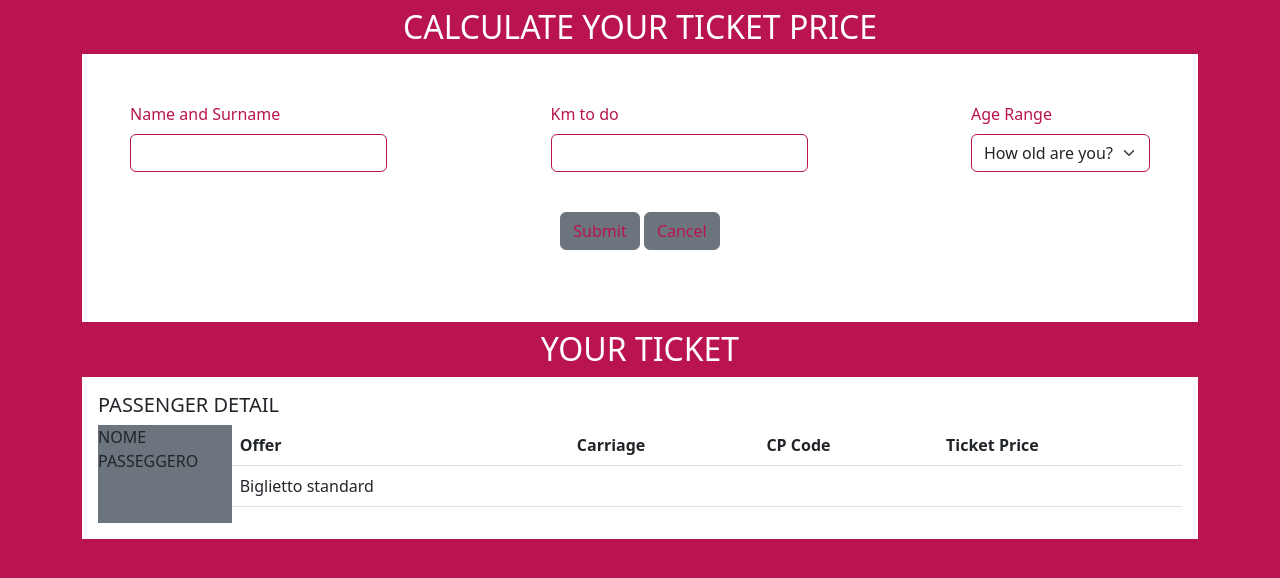
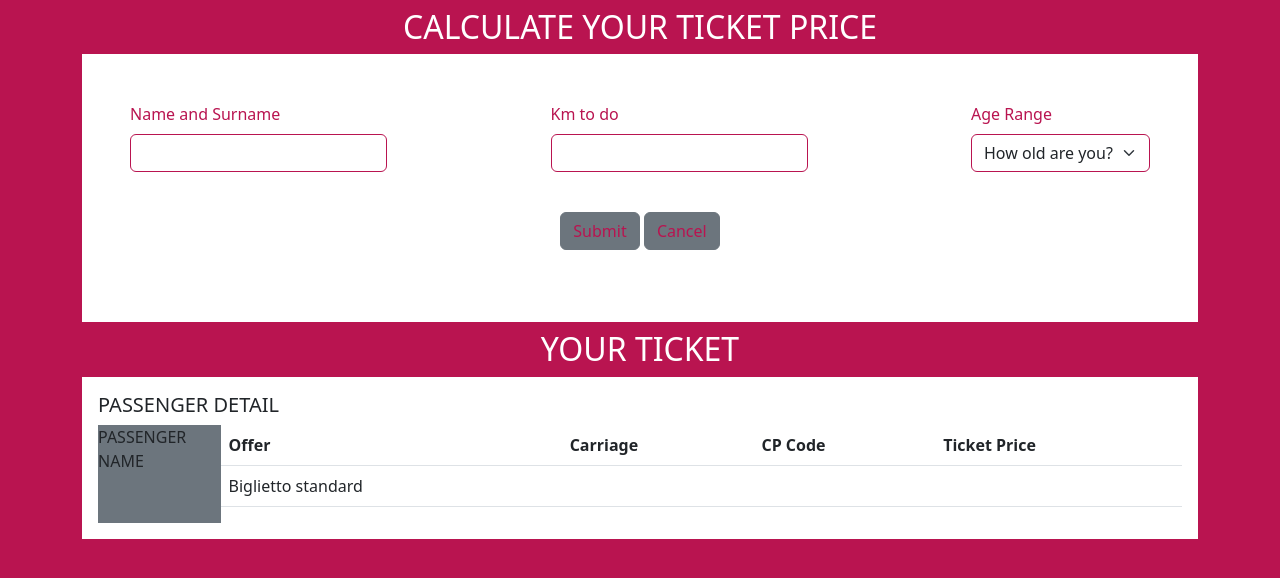
Before and after one commit to MarcoPerta/js-biglietto-treno-form, a plain HTML site: page index.html in a window 1280 px wide. Drawn offline with nearby package versions, Linux system fonts and the light colour scheme.

Commit message:
nome passeggero eng

```diff
--- a/index.html
+++ b/index.html
@@ -46,7 +46,7 @@
         <h5 class="text-start">PASSENGER DETAIL</h5>
        <div class="d-flex justify-content-between">
         <div class="bg-secondary d-inline-block">
-            <p>NOME PASSEGGERO</p>
+            <p>PASSENGER NAME</p>
             <span id="NamePassenger"></span>
         </div>
         <table class="table">
```
